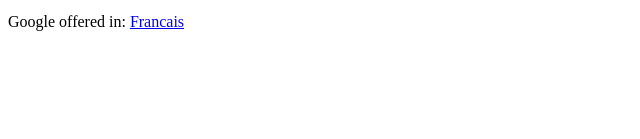
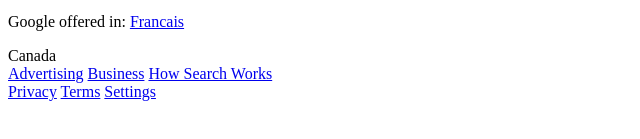
Before and after one commit to bhullargagan15/google-homepage, a plain HTML site: page index.html in a window 1280 px wide. Shown: the part 107-246 px from the top of the page, without its empty margins (0-640 px from the left). Drawn offline with Linux system fonts and the light colour scheme.

Commit message:
Added footer content to HTML

```diff
--- a/index.html
+++ b/index.html
@@ -37,7 +37,19 @@
     </main>
 
     <footer>
-
+        <div class="footer-content">Canada</div>
+        <div class="footer-content">
+            <div class="footer-links">
+                <a href="#">Advertising</a>
+                <a href="#">Business</a>
+                <a href="#">How Search Works</a>
+            </div>
+            <div class="footer-links">
+                <a href="#">Privacy</a>
+                <a href="#">Terms</a>
+                <a href="#">Settings</a>
+            </div>
+        </div>
     </footer>
 </body>
 </html>
```
